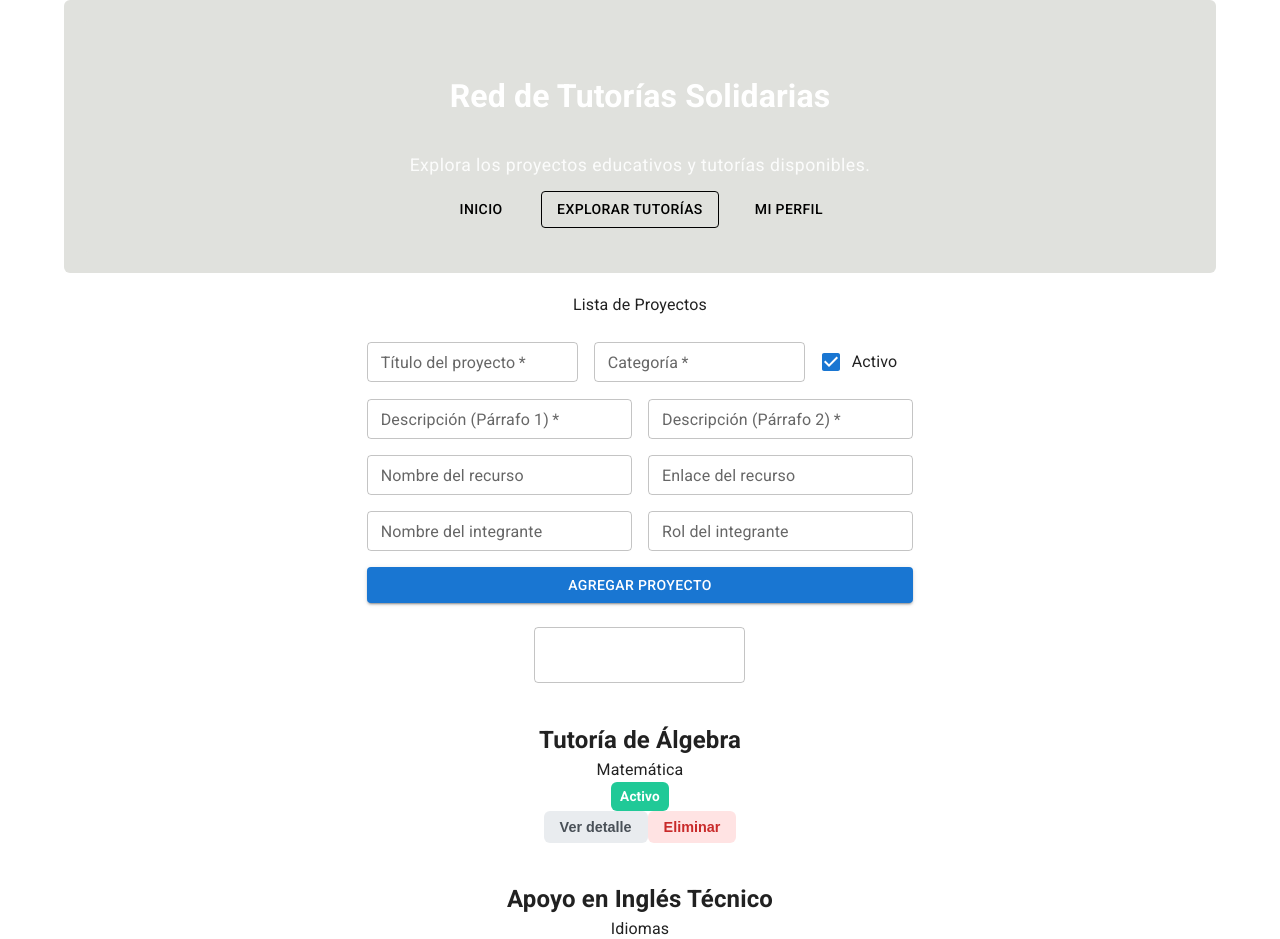
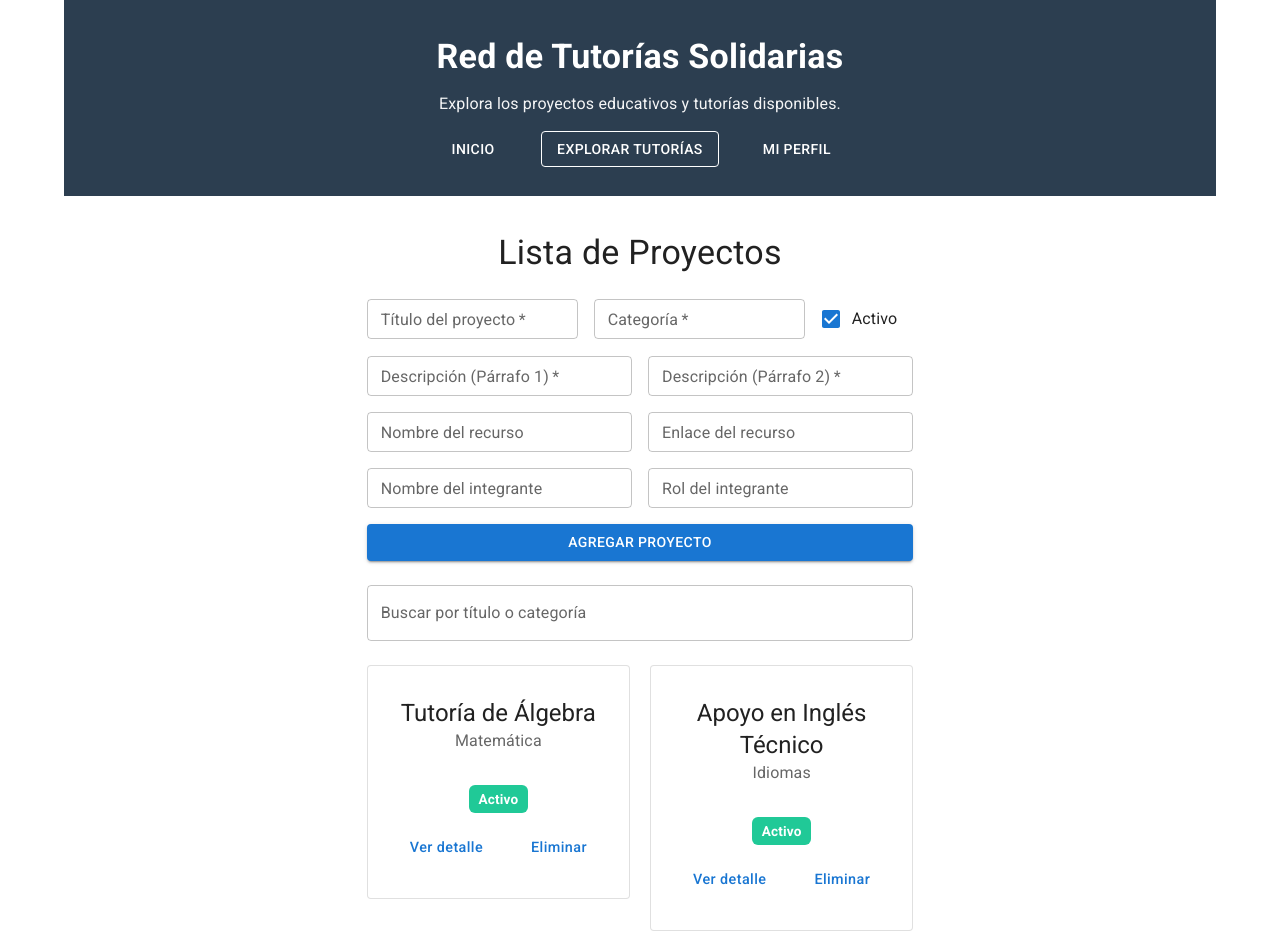
Before and after one commit to Mesconiji/PV_TP3_Grupo8, a React (Vite) app: page /proyectos in a window 1280 px wide. Shown: the top 939 px of the page. Built offline with nearby package versions, Linux system fonts and the light colour scheme.

Commit message:
Agrego diseño original a la pagina web utilizando MUI, arreglo errores variados Jose Mesconi

```diff
--- a/src/App.jsx
+++ b/src/App.jsx
@@ -11,7 +11,7 @@ const App = () => (
 
     <Grid container direction="column" className="app">
 
-      <Grid item component="header">
+      <Grid item component="div">
         <Header />
       </Grid>
 
@@ -19,7 +19,7 @@ const App = () => (
         <Outlet />
       </Grid>
 
-      <Grid item component="footer">
+      <Grid item component="div">
         <Footer />
       </Grid>
 
--- a/src/components/Footer.jsx
+++ b/src/components/Footer.jsx
@@ -1,9 +1,15 @@
+import { Box, Container, Typography } from '@mui/material'
+
 const Footer = () => {
   return (
-    <footer>
-      <p>Analista Programador Universitario - Programación Visual - Grupo 8</p>
-    </footer>
-  );
-};
+    <Box component="footer" sx={{ backgroundColor: '#2c3e50', color: 'white', py: 1, mt: 3, borderRadius: 0 }}>
+      <Container maxWidth="lg">
+        <Typography variant="body2" align="center" sx={{ opacity: 0.95 }}>
+          Analista Programador Universitario - Programación Visual - Grupo 8
+        </Typography>
+      </Container>
+    </Box>
+  )
+}
 
-export default Footer;
+export default Footer
--- a/src/components/Header.jsx
+++ b/src/components/Header.jsx
@@ -1,15 +1,20 @@
-import Nav from './Nav';
-
+import Nav from './Nav'
+import { Box, Container, Typography } from '@mui/material'
 const Header = () => {
   return (
-    <header>
-      <h1>Red de Tutorías Solidarias</h1>
-      <p style={{ fontSize: '1.1rem', letterSpacing: '0.5px', opacity: 0.9 }}>
-        Explora los proyectos educativos y tutorías disponibles.
-      </p>
-      <Nav />
-    </header>
-  );
-};
+    <Box component="header" sx={{ backgroundColor: '#2c3e50', color: 'white', py: 3, borderRadius: 0, mb: 2 }}>
+      <Container maxWidth="lg">
+        <Typography variant="h4" component="h1" align="center" sx={{ fontWeight: 700 }}>
+          Red de Tutorías Solidarias
+        </Typography>
+        <Typography variant="subtitle1" align="center" sx={{ opacity: 0.95, mb: 1 }}>
+          Explora los proyectos educativos y tutorías disponibles.
+        </Typography>
 
-export default Header;
+        <Nav />
+      </Container>
+    </Box>
+  )
+}
+
+export default Header
--- a/src/components/Nav.jsx
+++ b/src/components/Nav.jsx
@@ -4,21 +4,36 @@ import { Box, Button } from '@mui/material';
 
 const estilosNav = {
   display: 'flex',
-  gap: 1,
+  gap: 2,
   justifyContent: 'center',
   marginTop: 1
 };
 
 const estilosLink = {
-  textDecoration: 'none'
+  textDecoration: 'none',
+  outline: 'none'
 };
 
 const estilosBoton = {
-  color: '#000',
-  borderColor: '#000',
+  color: 'white',
+  borderColor: 'transparent',
+  boxShadow: 'none',
+  '&.MuiButton-outlined': {
+    borderColor: 'white',
+    '&:hover': {
+      backgroundColor: 'rgba(255,255,255,0.08)'
+    }
+  },
   '&:hover': {
-    borderColor: '#000',
-    backgroundColor: 'rgba(0, 0, 0, 0.04)'
+    backgroundColor: 'rgba(255, 255, 255, 0.06)'
+  },
+  '&:focus': {
+    outline: '2px solid white',
+    boxShadow: 'none'
+  },
+  '&.Mui-focusVisible': {
+    outline: '2px solid white',
+    boxShadow: 'none'
   }
 };
 
@@ -26,33 +41,52 @@ const Nav = () => (
 
   <Box component="nav" sx={estilosNav}>
 
-    <NavLink to="/dashboard" end style={estilosLink}>
+    <NavLink
+      to="/dashboard"
+      end
+      style={estilosLink}
+    >
       {({ isActive }) => (
         <Button
           sx={estilosBoton}
           variant={isActive ? 'outlined' : 'text'}
+          onMouseDown={(e) => { e.currentTarget.style.outline = '2px solid white' }}
+          onFocus={(e) => { e.currentTarget.style.outline = '2px solid white' }}
+          onBlur={(e) => { e.currentTarget.style.outline = 'none' }}
         >
           Inicio
         </Button>
       )}
     </NavLink>
 
-    <NavLink to="/proyectos" style={estilosLink}>
+    <NavLink
+      to="/proyectos"
+      style={estilosLink}
+    >
       {({ isActive }) => (
         <Button
           sx={estilosBoton}
           variant={isActive ? 'outlined' : 'text'}
+          onMouseDown={(e) => { e.currentTarget.style.outline = '2px solid white' }}
+          onFocus={(e) => { e.currentTarget.style.outline = '2px solid white' }}
+          onBlur={(e) => { e.currentTarget.style.outline = 'none' }}
         >
           Explorar Tutorías
         </Button>
       )}
     </NavLink>
 
-    <NavLink to="/perfil" style={estilosLink}>
+    <NavLink
+      to="/perfil"
+      style={estilosLink}
+    >
       {({ isActive }) => (
         <Button
           sx={estilosBoton}
           variant={isActive ? 'outlined' : 'text'}
+          onMouseDown={(e) => { e.currentTarget.style.outline = '2px solid white' }}
+          onFocus={(e) => { e.currentTarget.style.outline = '2px solid white' }}
+          onBlur={(e) => { e.currentTarget.style.outline = 'none' }}
         >
           Mi Perfil
         </Button>
--- a/src/components/ProyectoCard.jsx
+++ b/src/components/ProyectoCard.jsx
@@ -1,33 +1,46 @@
+import { Card, CardHeader, CardContent, CardActions, Button } from '@mui/material'
+import { Link } from 'react-router-dom'
 
-const ProyectoCard = ({ proyecto, manejarEliminar, manejarVerDetalle }) => {
-
-  const { titulo, categoria, estado, id } = proyecto;
-
-  const badgeClase = estado === "Activo" ? "badge-teal" : "badge-gray";
+const ProyectoCard = ({ proyecto, manejarEliminar }) => {
+  const { titulo, categoria, estado, id } = proyecto
 
   return (
-    <div className="card">
-      <h2 className="card__titulo">{titulo}</h2>
-      <p className="card__categoria">{categoria}</p>
+    <Card variant="outlined" className="card proyecto-card">
+      <CardHeader
+        title={titulo}
+        subheader={categoria}
+        titleTypographyProps={{ align: 'center' }}
+        subheaderTypographyProps={{ align: 'center' }}
+      />
 
-      <span className={`badge ${badgeClase}`}>{estado}</span>
+      <CardContent sx={{ display: 'flex', justifyContent: 'center', pb: 1 }}>
+        <span className={`badge ${estado === 'Activo' ? 'badge-teal' : 'badge-gray'}`}>
+          {estado}
+        </span>
+      </CardContent>
 
-      <div className="card__acciones">
-        <button
+      <CardActions sx={{ justifyContent: 'center', gap: 2, pb: 2 }}>
+        <Button
+          component={Link}
+          to={`/proyectos/${id}`}
+          size="small"
           className="btn btn--detalle"
-          onClick={() => manejarVerDetalle(proyecto)}
+          sx={{ textTransform: 'none', padding: '6px 12px', fontSize: '0.9rem' }}
         >
           Ver detalle
-        </button>
-        <button
+        </Button>
+
+        <Button
           className="btn btn--eliminar"
+          size="small"
           onClick={() => manejarEliminar(id)}
+          sx={{ textTransform: 'none', padding: '6px 12px', fontSize: '0.9rem' }}
         >
           Eliminar
-        </button>
-      </div>
-    </div>
-  );
-};
+        </Button>
+      </CardActions>
+    </Card>
+  )
+}
 
-export default ProyectoCard;
+export default ProyectoCard
--- a/src/components/RegistroActividad.jsx
+++ b/src/components/RegistroActividad.jsx
@@ -1,30 +1,12 @@
+import Alert from '@mui/material/Alert';
+
 const RegistroActividad = ({ fechaHora }) => {
 
   return (
-    <div
-      style={{
-        marginTop: '30px',
-        padding: '15px',
-        backgroundColor: '#f8f9fa',
-        borderRadius: '8px',
-        textAlign: 'center',
-        border: '1px solid #ced4da',
-        boxShadow: '0 2px 4px rgba(0,0,0,0.05)'
-      }}
-    >
-      <p
-        style={{
-          margin: 0,
-          fontWeight: '600',
-          color: '#2c3e50',
-          fontSize: '1.1rem'
-        }}
-      >
-        Última actualización de la lista: {fechaHora}
-      </p>
-    </div>
+      <Alert severity="info" icon={false} sx={{ marginTop: 2 }}>
+         Última actualización de la lista: {fechaHora}
+      </Alert>
   );
-
 };
 
 export default RegistroActividad;
--- a/src/css/proyectostyle.css
+++ b/src/css/proyectostyle.css
@@ -119,13 +119,15 @@ footer {
 }
 
 .btn {
+    display: inline-block;
     padding: 8px 16px;
     font-size: 0.9rem;
     font-weight: 600;
-    border: none;
-    border-radius: 6px;
+    border: 1px solid rgba(0,0,0,0.06);
+    border-radius: 4px;
     cursor: pointer;
     transition: all 0.2s ease;
+    text-decoration: none;
 }
 
 .btn--detalle {
@@ -135,6 +137,8 @@ footer {
 
 .btn--detalle:hover {
     background-color: #ced4da;
+    color: #495057 !important;
+    box-shadow: none !important;
 }
 
 .btn--eliminar {
@@ -144,6 +148,26 @@ footer {
 
 .btn--eliminar:hover {
     background-color: #ffc9c9;
+    color: #c92a2a !important;
+}
+
+/* Asegurar que los botones con estas clases no hereden el color amarillo global de `a:hover` */
+.btn--detalle,
+.btn--eliminar {
+    color: inherit;
+}
+
+/* Forzar color en estados de enlace para evitar reglas globales como `a:hover { color: yellow }` */
+a.btn--detalle:hover,
+a.btn--detalle:focus,
+a.btn--detalle:active {
+    color: #495057 !important;
+}
+
+a.btn--eliminar:hover,
+a.btn--eliminar:focus,
+a.btn--eliminar:active {
+    color: #c92a2a !important;
 }
 
 .btn--volver {
--- a/src/views/ListaProyectos.jsx
+++ b/src/views/ListaProyectos.jsx
@@ -1,8 +1,7 @@
 import { useState, useEffect, useRef } from 'react'
-import { Box , Typography , TextField , Container } from '@mui/material'
+import { Box, Typography, TextField, Container } from '@mui/material'
 import proyectoService from '../services/proyectoService'
 import ProyectoCard from '../components/ProyectoCard'
-import DetalleProyecto from './DetalleProyecto'
 import FormularioProyecto from '../components/FormularioProyecto'
 import RegistroActividad from '../components/RegistroActividad'
 
@@ -11,30 +10,27 @@ const ListaProyectos = () => {
   const [proyectos, setProyectos] = useState(proyectoService.obtenerProyectos())
   const [proyectosFiltrados, setProyectosFiltrados] = useState(proyectoService.obtenerProyectos())
   const [busqueda, setBusqueda] = useState('')
-  const [proyectoSeleccionado, setProyectoSeleccionado] = useState(null)
   const [fechaHora, setFechaHora] = useState(null)
 
   const esMontajeInicial = useRef(proyectos)
 
   useEffect(() => {
-
     if (esMontajeInicial.current === proyectos) {
-      return
+      return;
     }
 
     const ahora = new Date()
 
     const fechaFormateada =
       ahora.toLocaleDateString('es-AR') +
-      " a las " +
+      ' a las ' +
       ahora.toLocaleTimeString([], {
-        hour: "2-digit",
-        minute: "2-digit"
+        hour: '2-digit',
+        minute: '2-digit'
       }) +
-      " hs."
+      ' hs.'
 
     setFechaHora(fechaFormateada)
-
   }, [proyectos])
 
   const manejarBusqueda = (evento) => {
@@ -90,47 +86,35 @@ const ListaProyectos = () => {
   }
 
   return (
-    <contaniner maxwidhth ="lg" >
-      <thypography variant="h4" align="center" gutterBottom>
+    <Container maxWidth="lg">
+      <Typography variant="h4" align="center" gutterBottom>
         Lista de Proyectos
-      </thypography>
+      </Typography>
 
-      {proyectoSeleccionado ? (
-
-        <DetalleProyecto
-          proyecto={proyectoSeleccionado}
-          volverALista={() => setProyectoSeleccionado(null)}
-        />
-
-      ) : (
-        <>
       <FormularioProyecto alAgregar={agregarNuevoProyecto} />
 
       <Box sx={{ marginTop: 3 }}>
         <TextField
-              fullwidth
-              Label="Buscar por titulo o cateogoria"
+          fullWidth
+          label="Buscar por título o categoría"
           value={busqueda}
           onChange={manejarBusqueda}
         />
       </Box>
 
-          <Box sx={{ marginTop: 3 , display : 'flex' , flexDirection : 'column' , gap : 1 }}>
+      <Box sx={{ marginTop: 3 }} className="lista">
         {proyectosFiltrados.map((proyecto) => (
           <ProyectoCard
             key={proyecto.id}
             proyecto={proyecto}
             manejarEliminar={manejarEliminar}
-                manejarVerDetalle={setProyectoSeleccionado}
           />
         ))}
       </Box>
-        </>
-      )}
 
       {fechaHora && <RegistroActividad fechaHora={fechaHora} />}
 
-    </contaniner>
+    </Container>
   )
 }
 
```
Also changed, not shown: src/views/Dashboard.jsx (+8 -9 lines), src/views/PerfilUsuario.jsx (+8 -22 lines). Lines whose indentation alone changed are shown as unchanged.
